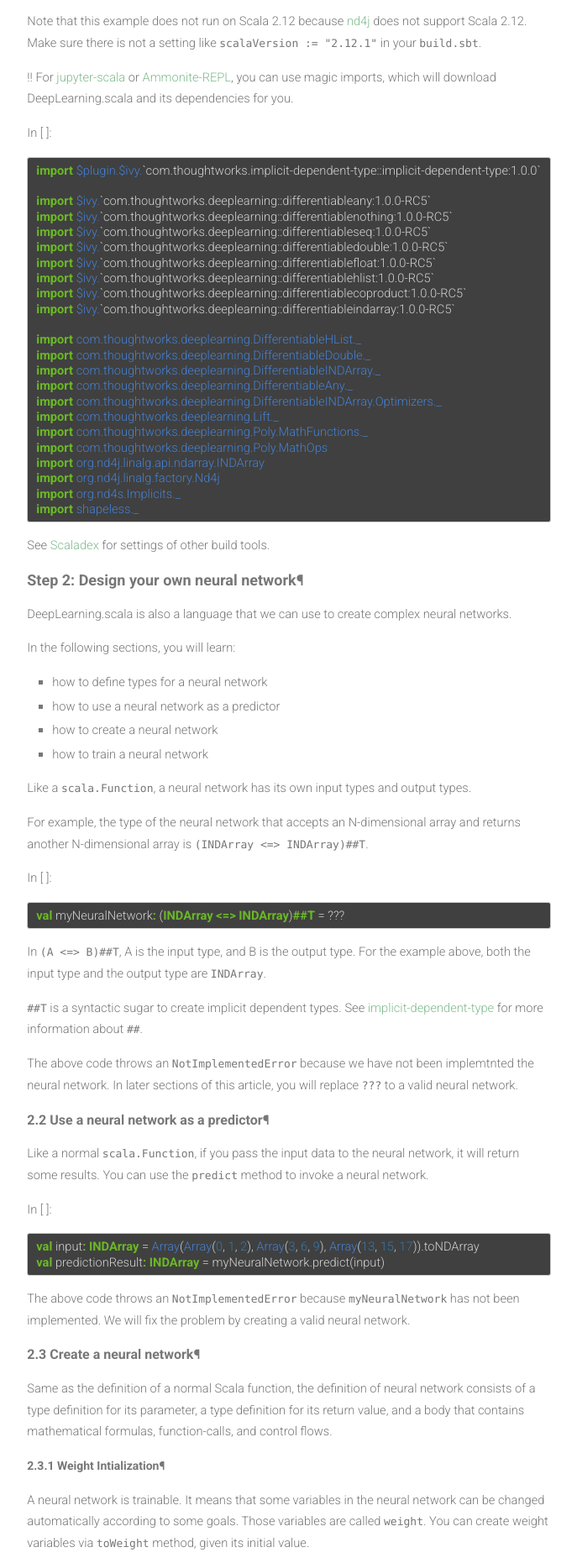
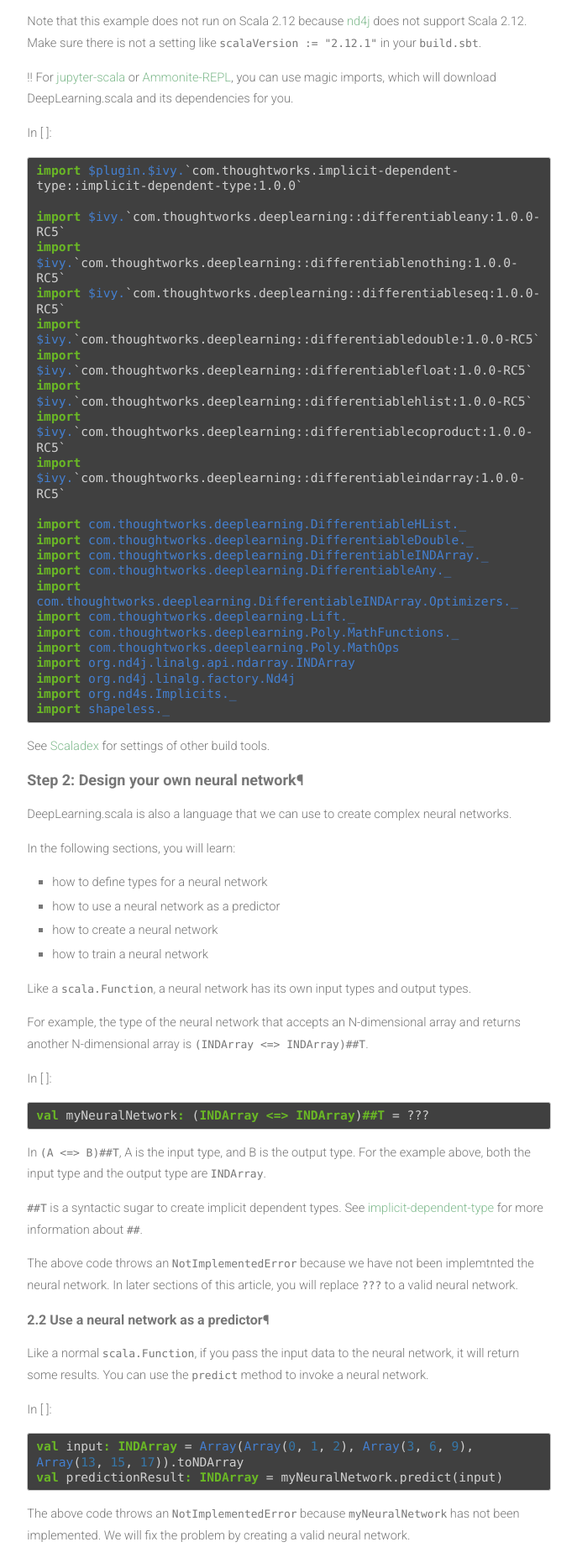
Before and after one commit to ThoughtWorksInc/DeepLearning.scala, a Jekyll site: the page built from demo/Getting-Started.html, in a window 1280 px wide. Shown: the part 1593-3454 px from the top of the page at 84% size, without its empty margins (305-992 px from the left). Built offline with Jekyll 4.4.1, drawn with Linux system fonts in a browser that asks for light colours; nearby versions of some CDN libraries.

Commit message:
[@boydfd] #N/A set font family for pre in normal-head.

```diff
--- a/assets/css/style.css
+++ b/assets/css/style.css
@@ -370,6 +370,8 @@
 		/*padding-left: 1em;*/
 	/*}*/
 
+/*normal-head*/
+
 	.normal-head h1, .normal-head h2,.normal-head h3,.normal-head h4,.normal-head h5,.normal-head h6 {
 		font-weight: bold;
 	}
@@ -426,13 +428,14 @@
 	}
 
 	.normal-head code {
-	font-family: Consolas, Monaco, Andale Mono, monospace;
-	line-height: 1.5;
-	font-size: 13px;
+		font-family: Consolas, Monaco, Andale Mono, monospace;
+		line-height: 1.5;
+		font-size: 13px;
 	}
 
 
 	.normal-head pre {
+		font-family: Consolas, Monaco, Andale Mono, monospace;
 		border: 1px solid #CCCCCC;
 		line-height: 1.25em;
 		overflow: auto;
@@ -1088,6 +1091,9 @@
 		color: rgba(255,255,255,.2);
 	}
 
+/*********************************************************************************/
+/* Pagination                                                                        */
+/*********************************************************************************/
 
 	.pagination {
 		display: inline-block;
```
